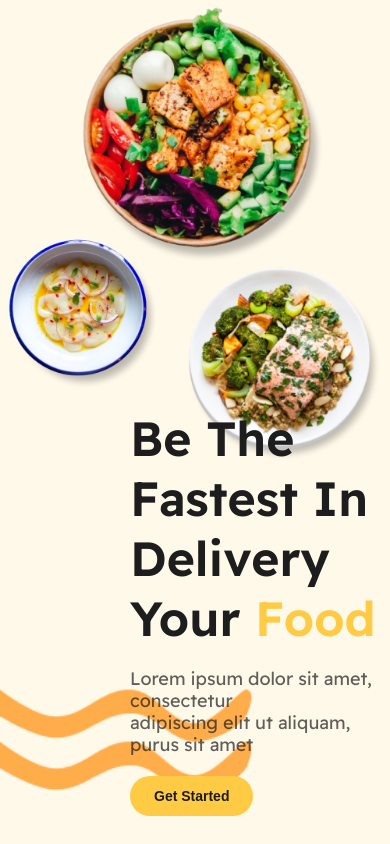
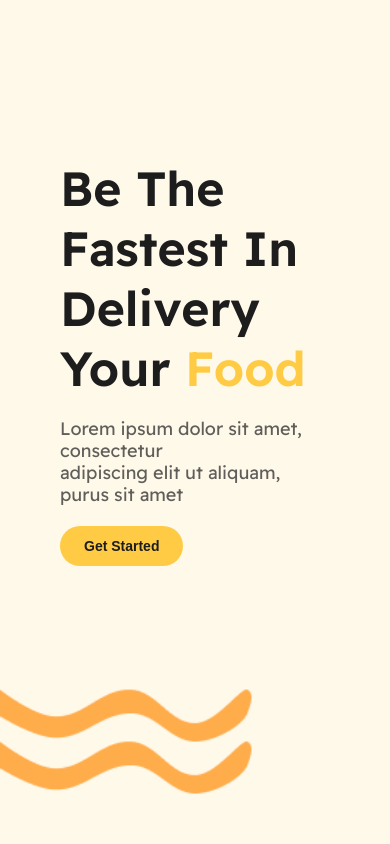
Before and after one commit to GamzeBercin/Lets-Food, a plain HTML site: page index.html in a window 390 px wide. Shown: the top 844 px of the page. Drawn offline with nearby package versions, Linux system fonts and the light colour scheme.

Commit message:
add mobile device version style

```diff
--- a/assets/styles/style.css
+++ b/assets/styles/style.css
@@ -384,6 +384,7 @@ footer .copyright {
     flex-direction: column;
   }
   .testimonial .group-img,
+
   .call-to-action {
     margin-left: 60px;
     gap: 10px;
@@ -395,19 +396,26 @@ footer .copyright {
     display: flex;
     flex-direction: column;
     align-items: center;
+    gap: 15px;
   }
   .more-menu-button {
     max-width: 200px;
   }
   footer .footer-content {
-    gap: 70px;
+    gap: 50px;
+
+
   }
-  .banner-text {
-    margin-top: 500px;
+  footer,
+  .testimonial,
+  .div-row {
+    margin-top: 10px;
+  }
+,
   }
   .about-us .banner {
-    /* background-color: rgba(0, 0, 0, 0.5); */
-    background-position: top;
-    justify-content: end;
+    background-image: none;
+    padding-left: 60px;
+    padding-right: 60px;
   }
 }
```
